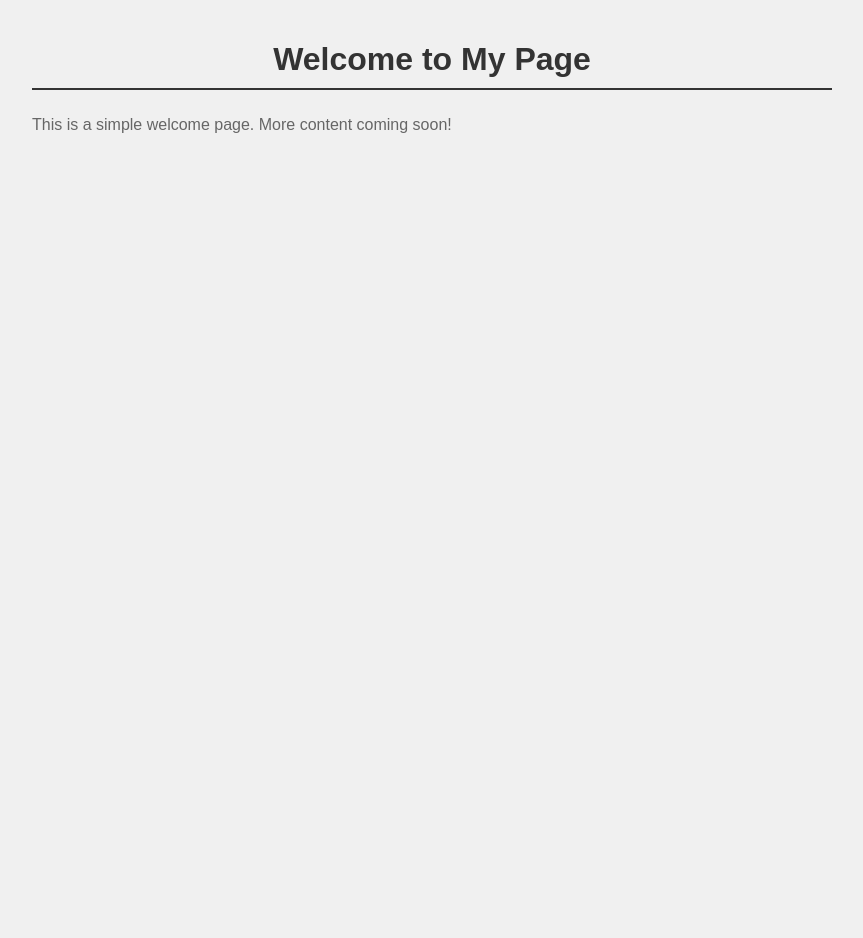
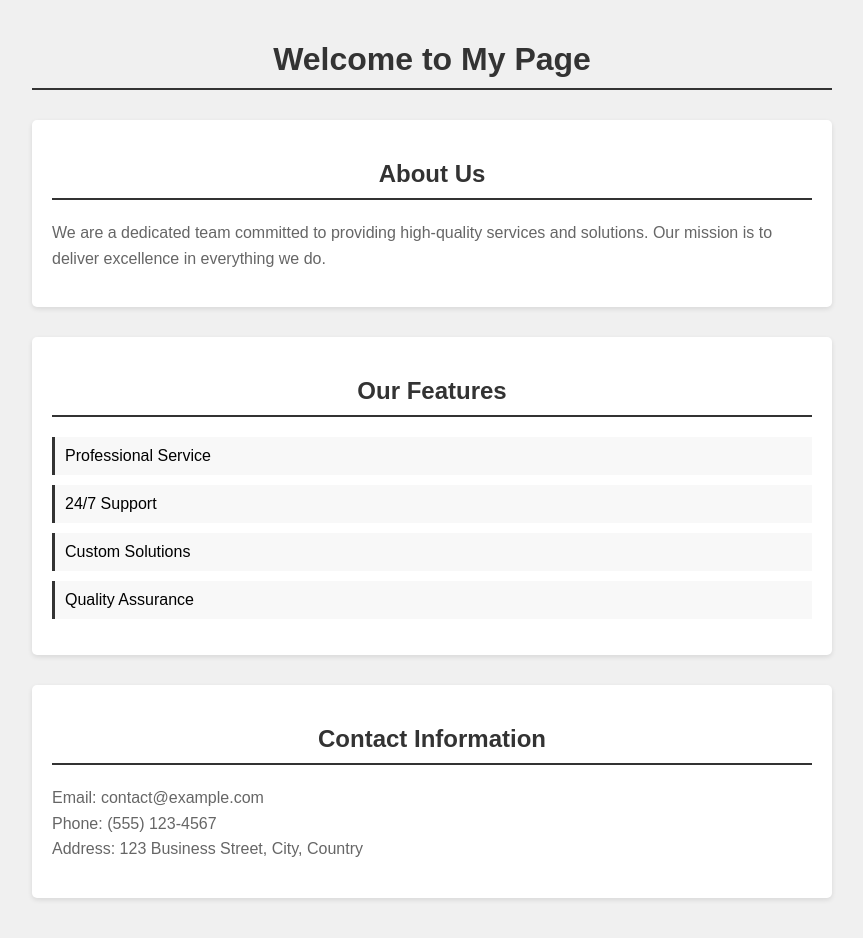
Before and after one commit to DaveNougal/DaveNougalTest, a plain HTML site: page index.html in a window 1280 px wide. Shown: the whole page, without its empty margins (208-1071 px from the left). Before the commit the page ends 800 px from the top, so only its background shows below. Drawn offline with Linux system fonts and the light colour scheme.

Commit message:
Add more content sections to the page

```diff
--- a/index.html
+++ b/index.html
@@ -12,7 +12,7 @@
             padding: 20px;
             background-color: #f0f0f0;
         }
-        h1 {
+        h1, h2 {
             color: #333;
             text-align: center;
             border-bottom: 2px solid #333;
@@ -22,10 +22,47 @@
             color: #666;
             line-height: 1.6;
         }
+        .section {
+            margin: 30px 0;
+            padding: 20px;
+            background-color: white;
+            border-radius: 5px;
+            box-shadow: 0 2px 5px rgba(0,0,0,0.1);
+        }
+        .features-list {
+            list-style-type: none;
+            padding: 0;
+        }
+        .features-list li {
+            margin: 10px 0;
+            padding: 10px;
+            background-color: #f8f8f8;
+            border-left: 3px solid #333;
+        }
     </style>
 </head>
 <body>
     <h1>Welcome to My Page</h1>
-    <p>This is a simple welcome page. More content coming soon!</p>
+    <div class="section">
+        <h2>About Us</h2>
+        <p>We are a dedicated team committed to providing high-quality services and solutions. Our mission is to deliver excellence in everything we do.</p>
+    </div>
+
+    <div class="section">
+        <h2>Our Features</h2>
+        <ul class="features-list">
+            <li>Professional Service</li>
+            <li>24/7 Support</li>
+            <li>Custom Solutions</li>
+            <li>Quality Assurance</li>
+        </ul>
+    </div>
+
+    <div class="section">
+        <h2>Contact Information</h2>
+        <p>Email: contact@example.com<br>
+        Phone: (555) 123-4567<br>
+        Address: 123 Business Street, City, Country</p>
+    </div>
 </body>
 </html>
```
